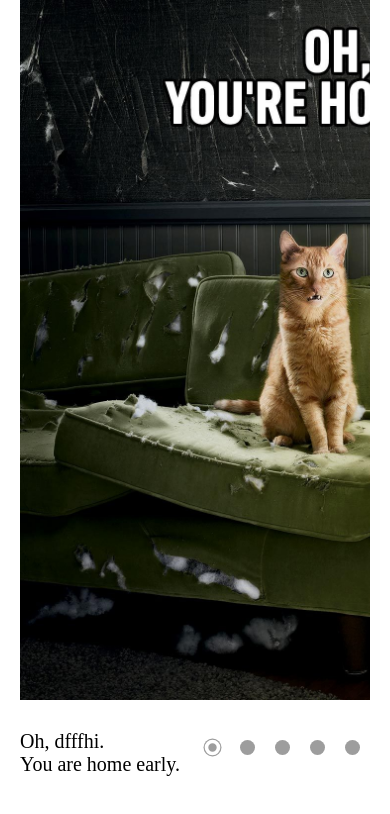
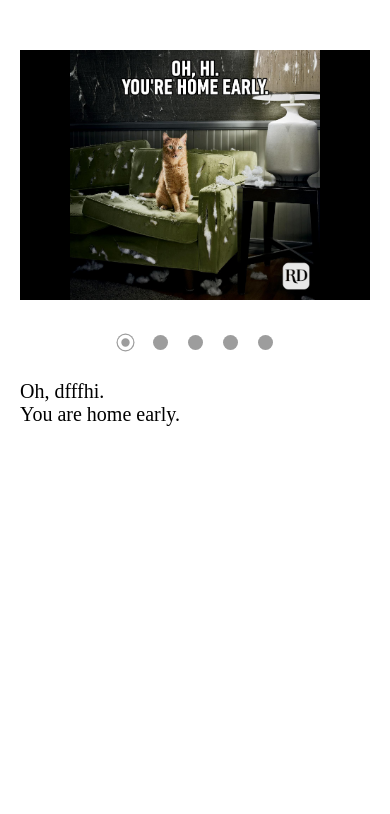
Before and after one commit to Halina-k/cssMemSlider, a plain HTML site: page cssMemSlider/index.html in a window 390 px wide. Drawn offline with Linux system fonts and the light colour scheme.

Commit message:
feat: add adaptive (Fri 13 May 2022 23:20:54 CEST)

```diff
--- a/cssMemSlider/style.css
+++ b/cssMemSlider/style.css
@@ -16,8 +16,11 @@ body {
 	box-sizing: border-box;
 }
 
+body .wraper {
+  padding-top: 5rem;
+}
+
 .wraper {
-  margin-top: 5rem;
   display: flex;
   flex-direction: column;
   align-items: center;
@@ -38,7 +41,6 @@ body {
   transition: 0.3s ease-out;
   width: 500%;
   display: flex;
-
 }
 
 img {
@@ -56,7 +58,8 @@ img {
 }
 
 .description-wrapper {
-  width: 70rem;
+  max-width: 70rem;
+  width: 100%;
   overflow: hidden;
 }
 
@@ -164,3 +167,48 @@ label:active > .radio-button {
 #slide5:checked ~ .slaid-wrapper .description-wrapper .description-container {
   transform: translateX(-80%);
 }
+
+
+@media screen and (max-width: 800px) {
+  .wraper {
+    max-width: 80rem;
+  }
+
+  img {
+    max-width: 50rem;
+}
+
+}
+
+
+@media screen and (max-width: 630px) {
+  .wraper {
+    max-width: 80rem;
+  }
+
+  img {
+    max-width: 25rem;
+    width: 100%;
+  }
+
+  .description-wrapper {
+    max-width: 50rem;
+    /* min-width: 50rem; */
+    order: 2;
+  }
+
+
+  .slaid-wrapper {
+    margin-top: 2.5rem;
+    flex-direction: column;
+  }
+
+  .paginator {
+    justify-content: center;
+    margin-right: auto;
+    margin-bottom: 2rem;
+  }
+
+}
+
+/* 320x568, */
```
